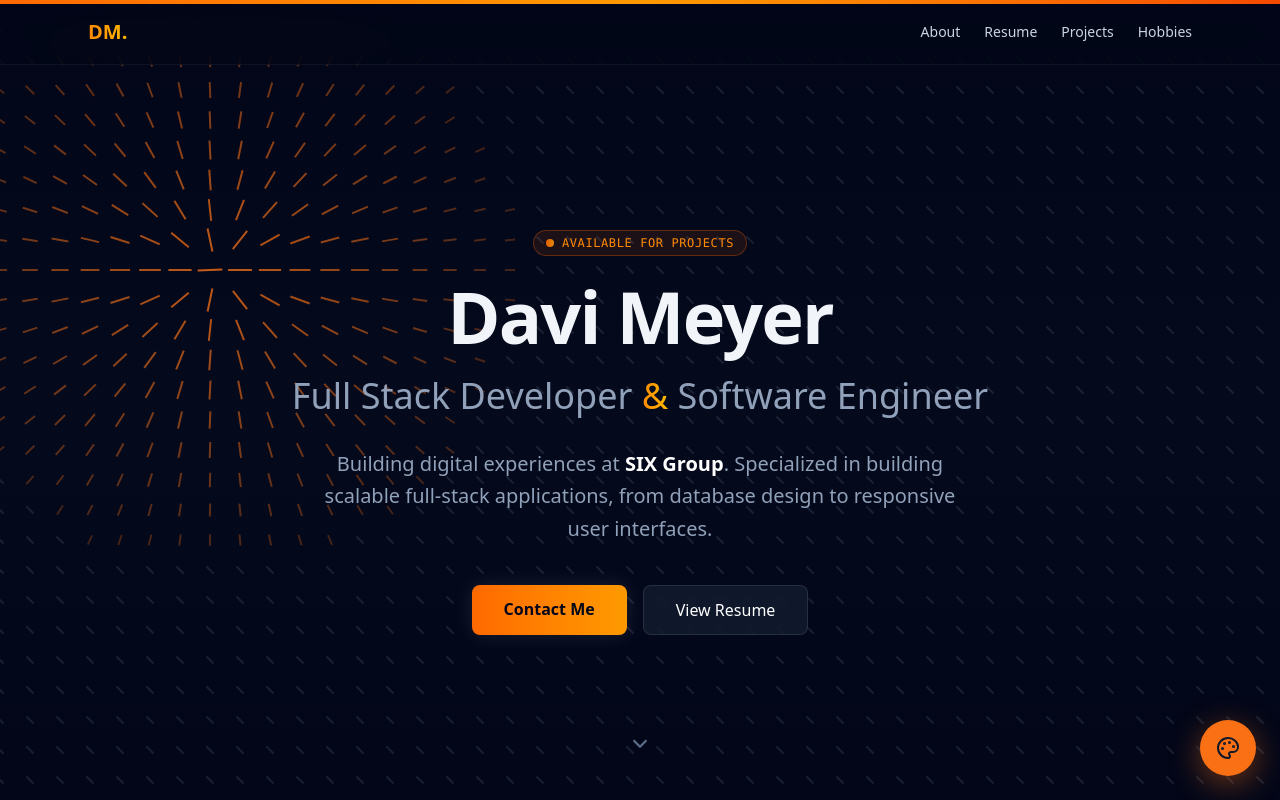
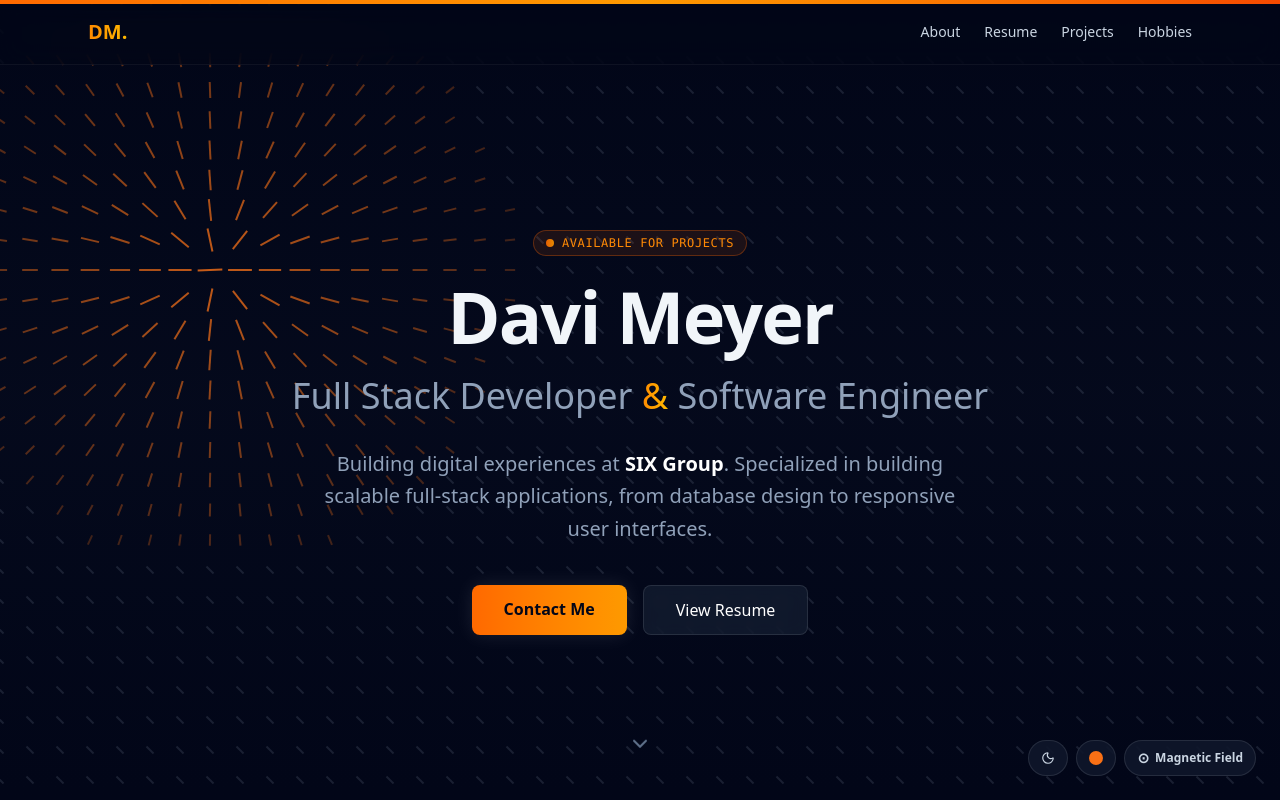
Before and after one commit to DaviMeyer/portfolio, a Next.js app: page / in a window 1280 px wide. Shown: the top 800 px of the page. Built offline with nearby package versions, Linux system fonts and the light colour scheme.

Commit message:
theme switcher design change

```diff
--- a/src/components/ThemeSwitcher.tsx
+++ b/src/components/ThemeSwitcher.tsx
@@ -1,223 +1,191 @@
 'use client';
 
+// Split into 3 independent pill triggers (Mode / Color / Effect), each opening
+// its own small popover. Nothing stacks, so no popover is ever tall.
 import React, { useState } from 'react';
 import { motion, AnimatePresence } from 'framer-motion';
-import { Palette, Minimize2, ChevronDown, Check, Moon, Sun, Laptop } from 'lucide-react';
+import { Check, Moon, Sun, Laptop } from 'lucide-react';
 import { EffectType } from './ParticleBackground';
 import { useTheme, presetColors } from '@/context/ThemeContext';
 
-interface ThemeSwitcherProps {
+interface Props {
     current: EffectType;
     onChange: (e: EffectType) => void;
 }
 
-// CSS-variable-based colors so Prismatic animates the switcher UI.
-// --theme-on-primary guarantees readable text/icons ON the primary color
-// (computed per-frame for Prismatic, once for static themes — see ThemeContext).
-const themeStyle = {
-    bg:         { backgroundColor: 'hsl(var(--theme-primary) / 0.18)' },
-    text:       { color:           'hsl(var(--theme-primary))' },
-    border:     { border: '1px solid hsl(var(--theme-primary) / 0.35)' },
-    floatBtn:   {
-        background: 'hsl(var(--theme-primary))',
-        color:      'hsl(var(--theme-on-primary))',
-        boxShadow:  '0 8px 32px hsl(var(--theme-primary) / 0.45)',
-    },
-    badgeBg:    {
-        background: 'hsl(var(--theme-primary))',
-        color:      'hsl(var(--theme-on-primary))',
-    },
-    leftBorder: { borderLeft: '2px solid hsl(var(--theme-primary) / 0.35)' },
-};
+const effects: { id: EffectType; label: string; icon: string }[] = [
+    { id: 'off',              label: 'No Animation',      icon: '○' },
+    { id: 'liquid-flow',      label: 'Liquid Flow',       icon: '~' },
+    { id: 'galaxy-swirl',     label: 'Galaxy Swirl',      icon: '✺' },
+    { id: 'dna-waves',        label: 'DNA Waves',         icon: '⌇' },
+    { id: 'quantum-field',    label: 'Quantum Field',     icon: '⚛' },
+    { id: 'magnetic-field',   label: 'Magnetic Field',    icon: '⊙' },
+    { id: 'gravity-well',     label: 'Gravity Well',      icon: '◉' },
+    { id: 'aurora-beams',     label: 'Aurora Beams',      icon: '╱' },
+    { id: 'fire-flies',       label: 'Fire Flies',        icon: '✧' },
+    { id: 'milky-way',        label: 'Milky Way',         icon: '✦' },
+    { id: 'chladni-resonance',label: 'Chladni Resonance', icon: '∿' },
+    { id: 'ferrofluid-peaks', label: 'Ferrofluid',        icon: '⋮' },
+    { id: 'mycelium-growth',  label: 'Mycelium Growth',   icon: '⌁' },
+    { id: 'turing-patterns',  label: 'Turing Patterns',   icon: '◍' },
+    { id: 'strange-attractor',label: 'Strange Attractor', icon: '∞' },
+];
 
-const ThemeSwitcher = ({ current, onChange }: ThemeSwitcherProps) => {
-    const [isOpen, setIsOpen] = useState(false);
+type Popover = 'mode' | 'color' | 'fx' | null;
+
+const ThemeSwitcher = ({ current, onChange }: Props) => {
+    const [open, setOpen] = useState<Popover>(null);
+    const [query, setQuery] = useState('');
     const { theme, setTheme, mode, setMode, resolvedMode } = useTheme();
     const containerRef = React.useRef<HTMLDivElement>(null);
+    const isDark = resolvedMode === 'dark';
 
     React.useEffect(() => {
         const handler = (e: MouseEvent) => {
-            if (containerRef.current && !containerRef.current.contains(e.target as Node)) setIsOpen(false);
+            if (containerRef.current && !containerRef.current.contains(e.target as Node)) setOpen(null);
         };
         document.addEventListener('mousedown', handler);
         return () => document.removeEventListener('mousedown', handler);
     }, []);
 
-    const isDark = resolvedMode === 'dark';
+    const pillCls = (active: boolean) => `px-3 h-9 rounded-full text-xs font-semibold flex items-center gap-1.5 transition-all border ${
+        active
+            ? (isDark ? 'bg-white/10 border-white/20 text-white' : 'bg-slate-900/5 border-slate-300 text-slate-900')
+            : (isDark ? 'bg-slate-900/90 border-white/10 text-slate-300 hover:bg-white/5' : 'bg-white/90 border-slate-200 text-slate-600 hover:bg-slate-50')
+    }`;
 
-    // On the light panel the raw primary can be near-white (esp. Prismatic's yellow phase),
-    // so use the darkened --theme-primary-text variant for text/border there.
-    const activeBtnStyle = {
+    const popoverCls = `absolute bottom-12 right-0 backdrop-blur-xl border rounded-xl shadow-2xl ${isDark ? 'bg-slate-900/95 border-white/10' : 'bg-white/95 border-slate-200'}`;
+
+    const activeFxStyle = {
         backgroundColor: 'hsl(var(--theme-primary) / 0.18)',
         color:           isDark ? 'hsl(var(--theme-primary))' : 'hsl(var(--theme-primary-text))',
-        border:          isDark ? '1px solid hsl(var(--theme-primary) / 0.35)' : '1px solid hsl(var(--theme-primary-text) / 0.45)',
     };
 
-    const effects: { id: EffectType; label: string }[] = [
-        { id: 'off',            label: 'No Animation'   },
-        { id: 'liquid-flow',    label: 'Liquid Flow'    },
-        { id: 'galaxy-swirl',   label: 'Galaxy Swirl'   },
-        { id: 'dna-waves',      label: 'DNA Waves'      },
-        { id: 'quantum-field',  label: 'Quantum Field'  },
-        { id: 'magnetic-field', label: 'Magnetic Field' },
-        { id: 'gravity-well',   label: 'Gravity Well'   },
-        { id: 'aurora-beams',   label: 'Aurora Beams'   },
-        { id: 'fire-flies',     label: 'Fire Flies'     },
-    ];
+    const filteredEffects = effects.filter(fx => fx.label.toLowerCase().includes(query.toLowerCase()));
+    const currentFx = effects.find(fx => fx.id === current);
 
-    const signatureEffects: { id: EffectType; label: string; icon: string }[] = [
-        { id: 'milky-way',        label: 'Milky Way',        icon: '✦' },
-        { id: 'chladni-resonance',label: 'Chladni Resonance',icon: '∿' },
-        { id: 'ferrofluid-peaks', label: 'Ferrofluid',       icon: '⋮' },
-        { id: 'mycelium-growth',  label: 'Mycelium Growth',  icon: '⌁' },
-        { id: 'turing-patterns',  label: 'Turing Patterns',  icon: '◍' },
-        { id: 'strange-attractor',label: 'Strange Attractor',icon: '∞' },
-    ];
-
-    const panelCls = `absolute bottom-16 right-0 w-72 backdrop-blur-xl border rounded-2xl p-4 shadow-2xl ${isDark ? 'bg-slate-900/95 border-white/10' : 'bg-white/95 border-slate-200'}`;
+    const ModeIcon = mode === 'dark' ? Moon : mode === 'light' ? Sun : Laptop;
 
     return (
-        <div ref={containerRef} className="fixed bottom-6 right-6 z-50">
+        <div ref={containerRef} className="fixed bottom-6 right-6 z-50 flex items-center gap-2">
+            {/* Mode pill */}
+            <div className="relative">
                 <AnimatePresence>
-                {isOpen && (
+                    {open === 'mode' && (
                         <motion.div
-                        initial={{ opacity: 0, y: 20, scale: 0.9 }}
+                            initial={{ opacity: 0, y: 10, scale: 0.95 }}
                             animate={{ opacity: 1, y: 0, scale: 1 }}
-                        exit={{ opacity: 0, y: 20, scale: 0.9 }}
-                        className={panelCls}
+                            exit={{ opacity: 0, y: 10, scale: 0.95 }}
+                            className={`${popoverCls} p-1 flex gap-1`}
                         >
-                        {/* ── Appearance ── */}
-                        <div className={`mb-5 border-b pb-4 ${isDark ? 'border-white/5' : 'border-slate-200'}`}>
-                            <h3 className={`font-bold text-xs uppercase tracking-wider mb-3 ${isDark ? 'text-slate-400' : 'text-slate-500'}`}>
-                                Appearance
-                            </h3>
-                            <div className={`grid grid-cols-3 gap-1 p-1 rounded-lg ${isDark ? 'bg-slate-950' : 'bg-slate-100'}`}>
                             {(['dark', 'light', 'system'] as const).map(m => (
                                 <button
                                     key={m}
-                                        onClick={() => setMode(m)}
-                                        className={`flex items-center justify-center py-2 rounded-md transition-all text-xs font-medium ${mode === m
-                                            ? (isDark ? 'bg-slate-800 text-white shadow-lg' : 'bg-white text-slate-900 shadow-sm')
+                                    onClick={() => { setMode(m); setOpen(null); }}
+                                    className={`flex items-center gap-1.5 px-3 py-2 rounded-lg text-xs font-medium whitespace-nowrap transition-all ${mode === m
+                                        ? (isDark ? 'bg-slate-800 text-white' : 'bg-slate-100 text-slate-900')
                                         : (isDark ? 'text-slate-400 hover:text-slate-200' : 'text-slate-500 hover:text-slate-700')
                                     }`}
                                 >
-                                        {m === 'dark'   && <Moon className="w-3.5 h-3.5 mr-1" />}
-                                        {m === 'light'  && <Sun  className="w-3.5 h-3.5 mr-1" />}
-                                        {m === 'system' && <Laptop className="w-3.5 h-3.5 mr-1" />}
+                                    {m === 'dark' && <Moon className="w-3.5 h-3.5" />}
+                                    {m === 'light' && <Sun className="w-3.5 h-3.5" />}
+                                    {m === 'system' && <Laptop className="w-3.5 h-3.5" />}
                                     {m === 'light' ? 'Bright' : m.charAt(0).toUpperCase() + m.slice(1)}
                                 </button>
                             ))}
-                            </div>
+                        </motion.div>
+                    )}
+                </AnimatePresence>
+                <button onClick={() => setOpen(open === 'mode' ? null : 'mode')} className={pillCls(open === 'mode')}>
+                    <ModeIcon className="w-3.5 h-3.5" />
+                </button>
             </div>
 
-                        {/* ── Color Theme ── */}
-                        <div className={`mb-5 border-b pb-4 ${isDark ? 'border-white/5' : 'border-slate-200'}`}>
-                            <h3 className={`font-bold text-xs uppercase tracking-wider mb-3 ${isDark ? 'text-slate-400' : 'text-slate-500'}`}>
-                                Color Theme
-                            </h3>
-                            <div className="grid grid-cols-3 gap-2">
+            {/* Color pill */}
+            <div className="relative">
+                <AnimatePresence>
+                    {open === 'color' && (
+                        <motion.div
+                            initial={{ opacity: 0, y: 10, scale: 0.95 }}
+                            animate={{ opacity: 1, y: 0, scale: 1 }}
+                            exit={{ opacity: 0, y: 10, scale: 0.95 }}
+                            className={`${popoverCls} p-2 flex gap-1.5`}
+                        >
                             {presetColors.filter(c => !c.animated).map(color => (
                                 <button
                                     key={color.name}
-                                        onClick={() => setTheme(color)}
-                                        className={`relative h-10 rounded-lg border transition-all overflow-hidden flex items-center justify-center ${
-                                            theme.name === color.name
-                                                ? `border-${color.tailwind}-400 ring-1 ring-${color.tailwind}-400/50`
-                                                : (isDark ? 'border-white/10 hover:border-white/30' : 'border-slate-200 hover:border-slate-400')
-                                        }`}
-                                        style={{ background: `linear-gradient(135deg, hsl(${color.primary}), hsl(${color.accent}))` }}
+                                    onClick={() => { setTheme(color); setOpen(null); }}
+                                    title={color.name}
+                                    className={`relative w-7 h-7 rounded-full flex items-center justify-center transition-transform hover:scale-110 ${theme.name === color.name ? 'ring-2 ring-offset-1' : ''} ${isDark ? 'ring-offset-slate-900' : 'ring-offset-white'}`}
+                                    style={{ background: `hsl(${color.primary})`, ...(theme.name === color.name ? { boxShadow: `0 0 0 2px hsl(${color.primary})` } : {}) }}
                                 >
-                                        {theme.name === color.name && (
-                                            <div className="bg-black/30 rounded-full p-0.5">
-                                                <Check className="w-3 h-3 text-white" />
-                                            </div>
-                                        )}
+                                    {theme.name === color.name && <Check className="w-3 h-3 text-white" />}
                                 </button>
                             ))}
-                            </div>
-
-                            {/* Prismatic — animated rainbow */}
                             <button
-                                onClick={() => setTheme(presetColors.find(c => c.animated)!)}
-                                className={`mt-2 w-full h-10 rounded-lg border transition-all overflow-hidden flex items-center justify-center gap-2 text-white text-xs font-bold tracking-wide ${
-                                    theme.animated
-                                        ? 'border-violet-400 ring-1 ring-violet-400/50'
-                                        : (isDark ? 'border-white/10 hover:border-white/30' : 'border-slate-200 hover:border-slate-400')
-                                }`}
-                                style={{ background: 'linear-gradient(135deg, hsl(0,100%,65%), hsl(60,100%,65%), hsl(130,90%,52%), hsl(200,100%,62%), hsl(270,90%,66%), hsl(330,100%,65%))' }}
+                                onClick={() => { setTheme(presetColors.find(c => c.animated)!); setOpen(null); }}
+                                title="Prismatic"
+                                className={`relative w-7 h-7 rounded-full flex items-center justify-center transition-transform hover:scale-110`}
+                                style={{ background: 'conic-gradient(from 0deg, red, yellow, lime, cyan, blue, magenta, red)' }}
                             >
-                                {theme.animated && <Check className="w-3 h-3 drop-shadow" />}
-                                <span className="drop-shadow-[0_1px_3px_rgba(0,0,0,0.7)]">Prismatic</span>
+                                {theme.animated && <Check className="w-3 h-3 text-white drop-shadow" />}
+                            </button>
+                        </motion.div>
+                    )}
+                </AnimatePresence>
+                <button onClick={() => setOpen(open === 'color' ? null : 'color')} className={pillCls(open === 'color')}>
+                    <span
+                        className="w-3.5 h-3.5 rounded-full inline-block"
+                        style={theme.animated
+                            ? { background: 'conic-gradient(from 0deg, red, yellow, lime, cyan, blue, magenta, red)' }
+                            : { background: `hsl(${theme.primary})` }}
+                    />
                 </button>
             </div>
 
-                        {/* ── Background FX ── */}
-                        <div className={`flex items-center justify-between mb-3 border-b pb-2 ${isDark ? 'border-white/5' : 'border-slate-200'}`}>
-                            <h3 className={`font-bold text-xs uppercase tracking-wider ${isDark ? 'text-slate-400' : 'text-slate-500'}`}>
-                                Background FX
-                            </h3>
-                            <button onClick={() => setIsOpen(false)} className={isDark ? 'text-slate-400 hover:text-white' : 'text-slate-500 hover:text-slate-800'}>
-                                <Minimize2 className="w-4 h-4" />
-                            </button>
-                        </div>
-                        <div className="space-y-1 mb-4">
-                            {effects.map(fx => (
+            {/* Effect pill — searchable mini command palette */}
+            <div className="relative">
+                <AnimatePresence>
+                    {open === 'fx' && (
+                        <motion.div
+                            initial={{ opacity: 0, y: 10, scale: 0.95 }}
+                            animate={{ opacity: 1, y: 0, scale: 1 }}
+                            exit={{ opacity: 0, y: 10, scale: 0.95 }}
+                            className={`${popoverCls} w-64 p-2`}
+                        >
+                            <input
+                                autoFocus
+                                value={query}
+                                onChange={e => setQuery(e.target.value)}
+                                placeholder="Search effects..."
+                                className={`w-full mb-2 px-2.5 py-1.5 rounded-lg text-xs outline-none border ${isDark ? 'bg-slate-950 border-white/10 text-white placeholder:text-slate-500' : 'bg-slate-50 border-slate-200 text-slate-900 placeholder:text-slate-400'}`}
+                            />
+                            <div className="max-h-56 overflow-y-auto space-y-0.5">
+                                {filteredEffects.map(fx => (
                                     <button
                                         key={fx.id}
-                                    onClick={() => onChange(fx.id)}
-                                    className={`w-full text-left px-3 py-2 rounded-lg text-xs font-medium transition-all ${
-                                        current !== fx.id && (isDark ? 'text-slate-400 hover:bg-white/5 hover:text-slate-200' : 'text-slate-500 hover:bg-slate-100 hover:text-slate-900')
+                                        onClick={() => { onChange(fx.id); setOpen(null); setQuery(''); }}
+                                        className={`w-full text-left px-2.5 py-1.5 rounded-lg text-xs font-medium flex items-center gap-2 transition-all ${
+                                            current !== fx.id && (isDark ? 'text-slate-300 hover:bg-white/5' : 'text-slate-600 hover:bg-slate-100')
                                         }`}
-                                    style={current === fx.id ? activeBtnStyle : {}}
+                                        style={current === fx.id ? activeFxStyle : {}}
                                     >
+                                        <span className="text-sm leading-none w-4 text-center">{fx.icon}</span>
                                         {fx.label}
                                     </button>
                                 ))}
-                        </div>
-
-                        {/* ── Signature FX ── */}
-                        <div className={`border-t pt-4 ${isDark ? 'border-white/5' : 'border-slate-200'}`}>
-                            <div className="flex items-center gap-2 mb-3">
-                                <h3 className={`font-bold text-xs uppercase tracking-wider ${isDark ? 'text-slate-400' : 'text-slate-500'}`}>
-                                    Signature FX
-                                </h3>
-                                <span
-                                    className="text-[9px] font-bold uppercase tracking-widest px-1.5 py-0.5 rounded-full"
-                                    style={themeStyle.badgeBg}
-                                >
-                                    NEW
-                                </span>
-                            </div>
-                            <div className="space-y-1">
-                                {signatureEffects.map(fx => (
-                                    <button
-                                        key={fx.id}
-                                        onClick={() => onChange(fx.id)}
-                                        className={`w-full text-left px-3 py-2 rounded-lg text-xs font-medium transition-all flex items-center gap-2 ${
-                                            current !== fx.id && (isDark ? 'text-slate-300 hover:bg-white/5 hover:text-white' : 'text-slate-600 hover:bg-slate-100 hover:text-slate-900')
-                                        }`}
-                                        style={current === fx.id ? activeBtnStyle : themeStyle.leftBorder}
-                                    >
-                                        <span className="text-base leading-none">{fx.icon}</span>
-                                        <span>{fx.label}</span>
-                                    </button>
-                                ))}
-                            </div>
+                                {filteredEffects.length === 0 && (
+                                    <p className={`text-xs px-2.5 py-2 ${isDark ? 'text-slate-500' : 'text-slate-400'}`}>No matches</p>
+                                )}
                             </div>
                         </motion.div>
                     )}
                 </AnimatePresence>
-
-            {/* ── Floating button ── */}
-            <motion.button
-                whileHover={{ scale: 1.06 }}
-                whileTap={{ scale: 0.94 }}
-                onClick={() => setIsOpen(!isOpen)}
-                className="p-4 rounded-full transition-all flex items-center justify-center"
-                style={themeStyle.floatBtn}
-            >
-                {isOpen ? <ChevronDown className="w-6 h-6" /> : <Palette className="w-6 h-6" />}
-            </motion.button>
+                <button onClick={() => setOpen(open === 'fx' ? null : 'fx')} className={pillCls(open === 'fx')}>
+                    <span className="text-sm leading-none">{currentFx?.icon ?? '○'}</span>
+                    <span className="max-w-[90px] truncate">{currentFx?.label ?? 'Effect'}</span>
+                </button>
+            </div>
         </div>
     );
 };
```
Lines whose indentation alone changed are shown as unchanged.
